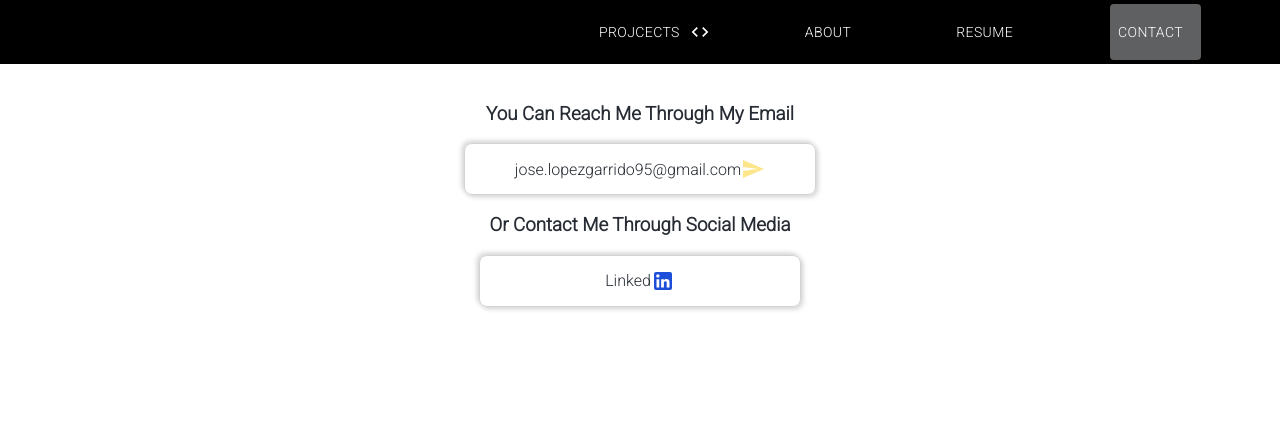
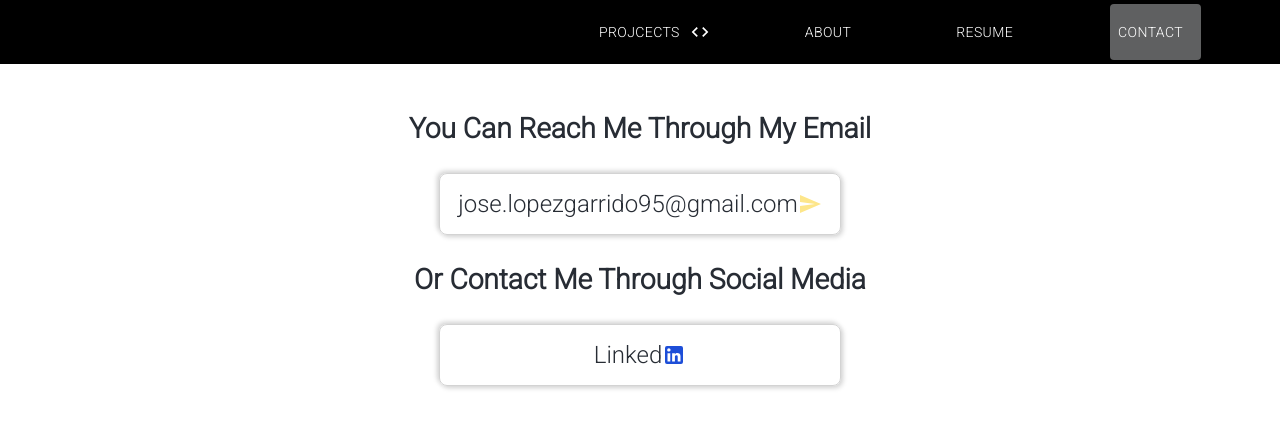
Before and after one commit to pepeL95/my-app, a React (Create React App) app: page / in a window 1280 px wide. Both pictures are taken after a click on the button "CONTACT". Shown: the top 428 px of the page. Built offline with nearby package versions, Linux system fonts and the light colour scheme.

Commit message:
fixed size

```diff
--- a/src/Components/About/About.scss
+++ b/src/Components/About/About.scss
@@ -3,6 +3,7 @@ display: flex;
 height: 92vh;
 width: 100vw;
 flex-direction: row;
+
 // justify-content: center;
 @media only screen and (max-width: 600px) {
     display: flex;
--- a/src/Components/Contact/Contact.scss
+++ b/src/Components/Contact/Contact.scss
@@ -19,9 +19,13 @@
             display: flex;
             justify-content: center;
             align-items: center;
-            width: 350px;
-            height: 50px;
+            width: 400px;
+            height: 60px;
             border: 1px solid lightgray;
+
+            @media only screen and (max-width: 600px) {
+                width: 300px;
+        }
         }
     }
 
@@ -40,9 +44,13 @@
             display: flex;
             justify-content: center;
             align-items: center;
-            width: 320px;
-            height: 50px;
+            width: 400px;
+            height: 60px;
             border: 1px solid lightgray;
+
+            @media only screen and (max-width: 600px) {
+                width: 300px;
+        }
         }
     }
 }
--- a/src/index.css
+++ b/src/index.css
@@ -1,4 +1,5 @@
 body {
+  font-size:3vmin;
   color: #272c34;
   overflow-x: hidden;
   margin: 0;
@@ -13,3 +14,10 @@ code {
   font-family: source-code-pro, Menlo, Monaco, Consolas, 'Courier New',
     monospace;
 }
+
+@media only screen and (max-width: 600px) {
+  body {
+    font-size: 4vmin;
+  }
+
+}
```
